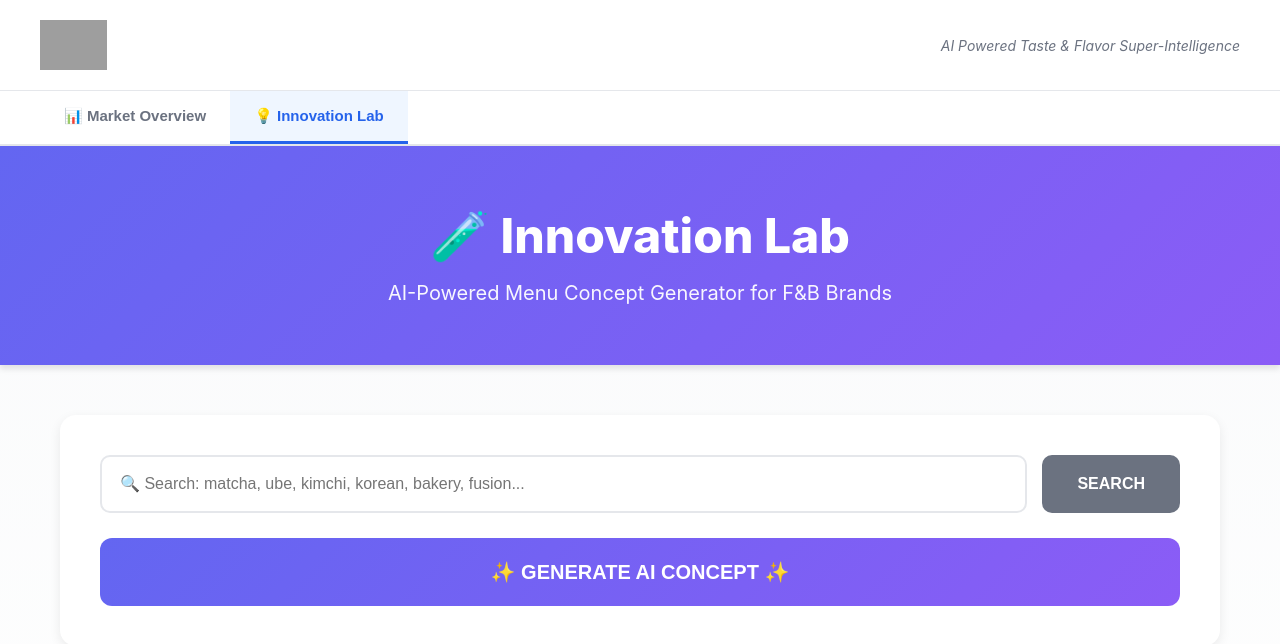
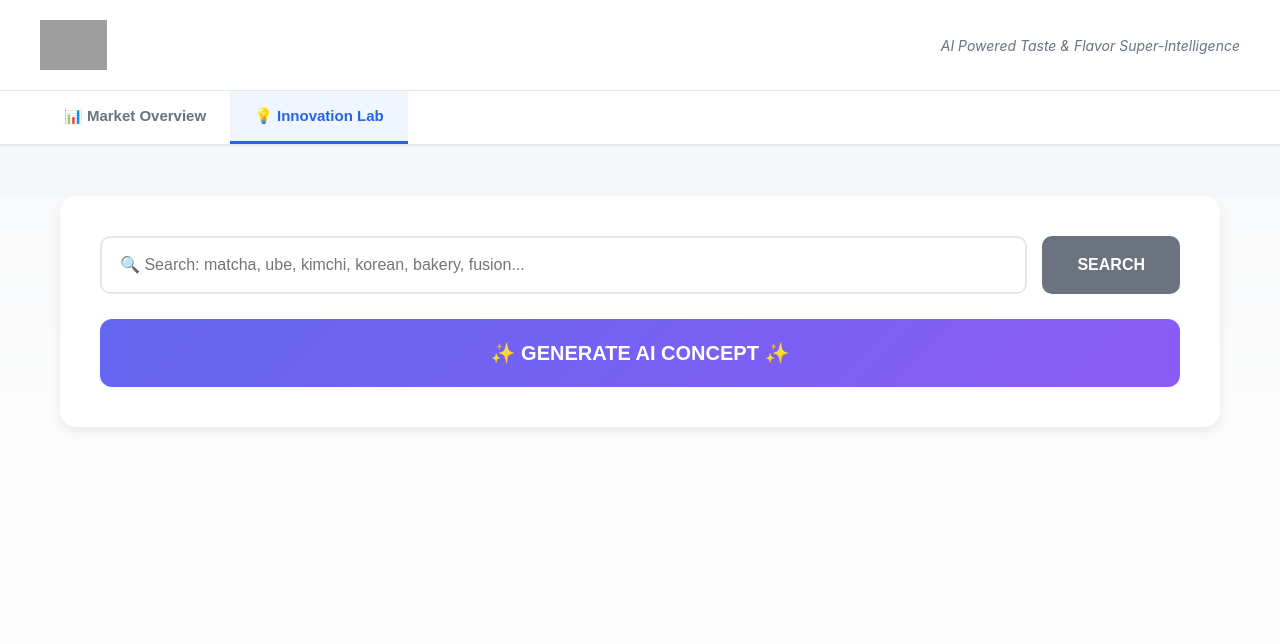
Before and after one commit to RovingRock/tasteradar, a React (Create React App) app in the folder frontend/: page / in a window 1280 px wide. Both pictures are taken after a click on the button "💡 Innovation Lab". Shown: the top 644 px of the page. Built offline with nearby package versions, Linux system fonts and the light colour scheme; grey boxes are pictures that could not be loaded.

Commit message:
Update InnovationLab.js

```diff
--- a/frontend/src/InnovationLab.js
+++ b/frontend/src/InnovationLab.js
@@ -86,11 +86,7 @@ const InnovationLab = () => {
 
   return (
     <div style={{ minHeight: '100vh', background: 'linear-gradient(to bottom, #f9fafb 0%, #ffffff 100%)', paddingBottom: '50px' }}>
-      {/* Header */}
-      <div style={{ background: 'linear-gradient(135deg, #6366f1 0%, #8b5cf6 100%)', color: 'white', padding: '60px 40px', textAlign: 'center', boxShadow: '0 4px 6px rgba(0,0,0,0.1)' }}>
-        <h1 style={{ fontSize: '48px', fontWeight: '800', marginBottom: '16px' }}>🧪 Innovation Lab</h1>
-        <p style={{ fontSize: '20px', opacity: 0.95 }}>AI-Powered Menu Concept Generator for F&B Brands</p>
-      </div>
+
 
       {/* Main Content */}
       <div style={{ maxWidth: '1200px', margin: '50px auto', padding: '0 20px' }}>
```
